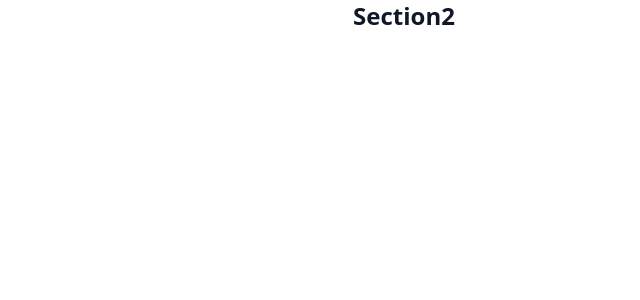
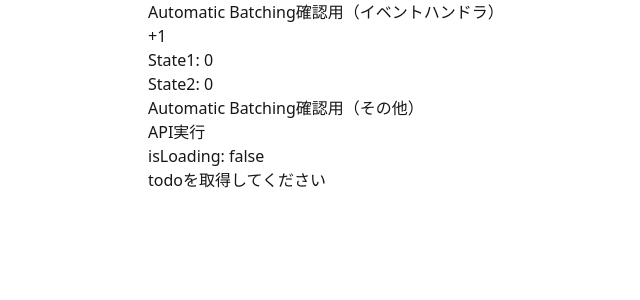
Before and after one commit to etranger2268/udemy-react-v18, a React (Vite) app: page / in a window 1280 px wide. Shown: the top 300 px of the page, without its empty margins (236-876 px from the left). Built offline with nearby package versions, Linux system fonts and the light colour scheme.

Commit message:
develop-3-11

```diff
--- a/src/App.tsx
+++ b/src/App.tsx
@@ -1,9 +1,13 @@
-import Section2 from '@/components/Section2';
+// import Section2 from '@/components/section2/Section2';
+import AutoBatchEventHandler from '@/components/section3/AutoBatchEventHandler';
+import AutoBatchOther from '@/components/section3/AutoBatchOther';
 
 const App = () => {
   return (
     <div className="max-w-lg mx-auto">
-      <Section2 />
+      {/* <Section2 /> */}
+      <AutoBatchEventHandler />
+      <AutoBatchOther />
     </div>
   );
 };
--- /dev/null
+++ b/src/components/section3/AutoBatchEventHandler.tsx
@@ -0,0 +1,32 @@
+import { useState } from 'react';
+
+const AutoBatchEventHandler = () => {
+  const [state1, setState1] = useState<number>(0);
+  const [state2, setState2] = useState<number>(0);
+
+  console.log('Automatic Batching確認用（イベントハンドラ）');
+
+  const handleClick = () => {
+    console.log(state1);
+    setState1((prev) => prev + 1);
+    console.log(state2);
+    setState2((prev) => prev + 1);
+  };
+
+  return (
+    <div>
+      <h2>Automatic Batching確認用（イベントハンドラ）</h2>
+      <div>
+        <button type="button" onClick={handleClick}>
+          +1
+        </button>
+      </div>
+      <div>
+        <p>State1: {state1}</p>
+        <p>State2: {state2}</p>
+      </div>
+    </div>
+  );
+};
+
+export default AutoBatchEventHandler;
--- /dev/null
+++ b/src/components/section3/AutoBatchOther.tsx
@@ -0,0 +1,48 @@
+import { useState } from 'react';
+
+type Todo = {
+  userId: number;
+  id: number;
+  title: string;
+  completed: boolean;
+};
+
+const AutoBatchOther = () => {
+  console.log('AutoBatchOther');
+  const [todos, setTodos] = useState<Todo[] | null>(null);
+  const [isLoading, setIsLoading] = useState<boolean>(false);
+
+  const handleClick = async () => {
+    setIsLoading(true);
+    const res = await fetch('https://jsonplaceholder.typicode.com/todos');
+    if (!res.ok) {
+      throw new Error('Users fetch Error');
+    }
+    const data = (await res.json()) as Todo[];
+    setIsLoading(false);
+    setTodos(data);
+  };
+
+  return (
+    <div>
+      <h2>Automatic Batching確認用（その他）</h2>
+      <div>
+        <button type="button" onClick={handleClick}>
+          API実行
+        </button>
+      </div>
+      <div>
+        <p>isLoading: {isLoading ? 'true' : 'false'}</p>
+        <ul>
+          {Array.isArray(todos) ? (
+            todos.map((todo) => <li key="todo.id">{todo.title}</li>)
+          ) : (
+            <li>todoを取得してください</li>
+          )}
+        </ul>
+      </div>
+    </div>
+  );
+};
+
+export default AutoBatchOther;
```
Also changed, not shown: src/components/section2/Section2.tsx (renamed from src/components/Section2.tsx).
